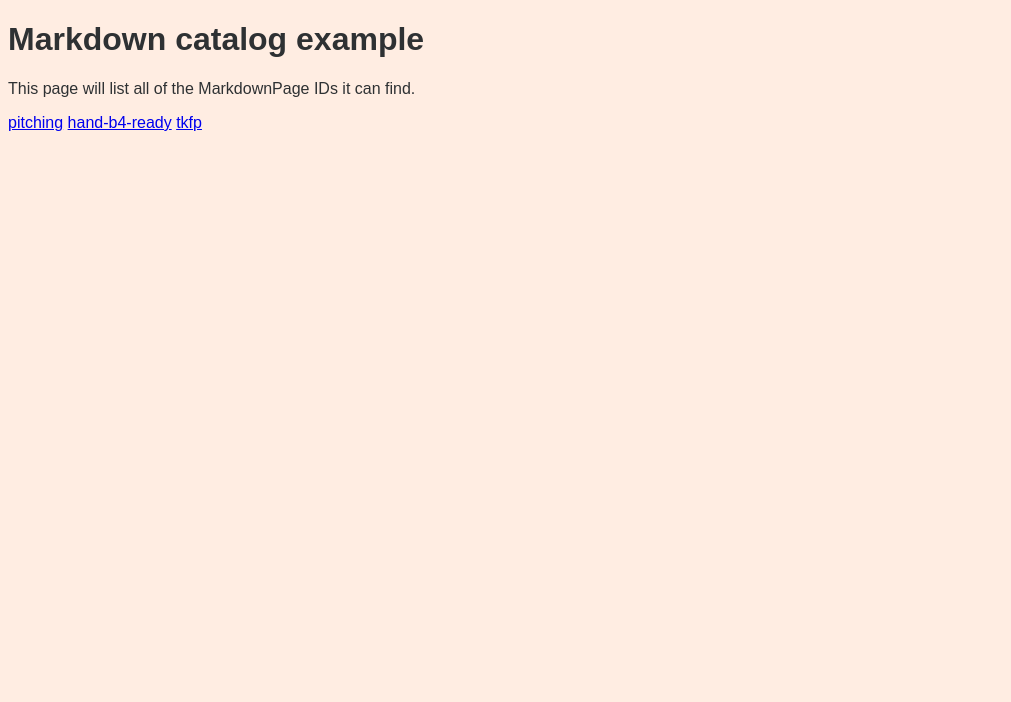
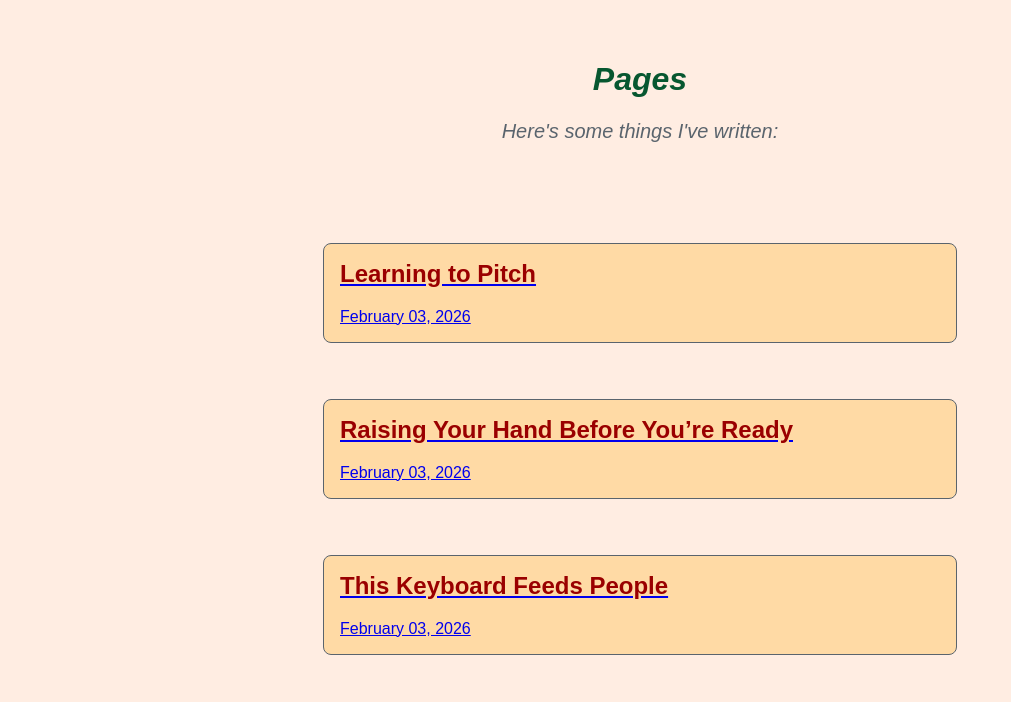
Before and after one commit to SurajSanyal/surajsanyal.com, a FastAPI app: page /pages in a window 1280 px wide. Shown: the top 702 px of the page, without its empty margins (0-1011 px from the left). Run offline with FastAPI, Linux system fonts and the light colour scheme.

Commit message:
change pages styling

```diff
--- a/website/static/styles.css
+++ b/website/static/styles.css
@@ -42,6 +42,36 @@ nav {
     }
 }
 
+.page-list {
+    display: flex;
+    flex-direction: column;
+    align-items: center;
+    padding: 2rem;
+    gap: 1.5rem;
+}
+
+.page-item {
+    margin: 1rem 0;
+    padding: 1rem;
+    border: 1px solid var(--gray);
+    border-radius: 8px;
+    background-color: #ffdaa5;
+    width: 50%;
+
+    h2 {
+        margin-top: 0;
+        color: var(--red);
+    }
+
+    p {
+        color: var(--text-color);
+    }
+}
+
+.page-item:hover {
+    background-color: #ffcc80;
+}
+
 footer {
     text-align: center;
     padding: 1rem;
--- a/website/templates/pages.html
+++ b/website/templates/pages.html
@@ -8,13 +8,21 @@
 </head>
 
 <body>
-    <h1>Markdown catalog example</h1>
-    <p>This page will list all of the MarkdownPage IDs it can find.</p>
+    <div class="hero">
+        <h1>Pages</h1>
+        <p class="subtitle">Here's some things I've written:</p>
+    </div>
 
-    {% for page_id in catalog.page_ids %}
-        <a href="/pages/{{ page_id }}">{{ page_id | safe }}</a>
-    {% endfor %}
-
+    <div class="page-list">
+        {% for page in catalog.pages %}
+        <a href="/pages/{{ page.id }}" class="page-item">
+            <h2>
+                <span class="page-title">{{ page.meta.get("title") | safe }}</span>
+            </h2>
+            <span>{{ page.meta.get("date") | safe }}</span>
+        </a>
+        {% endfor %}
+    </div>
 </body>
 
 <script src="/static/js/site.js"></script>
```
Also changed, not shown: website/content/content.py (+9 -0 lines).
